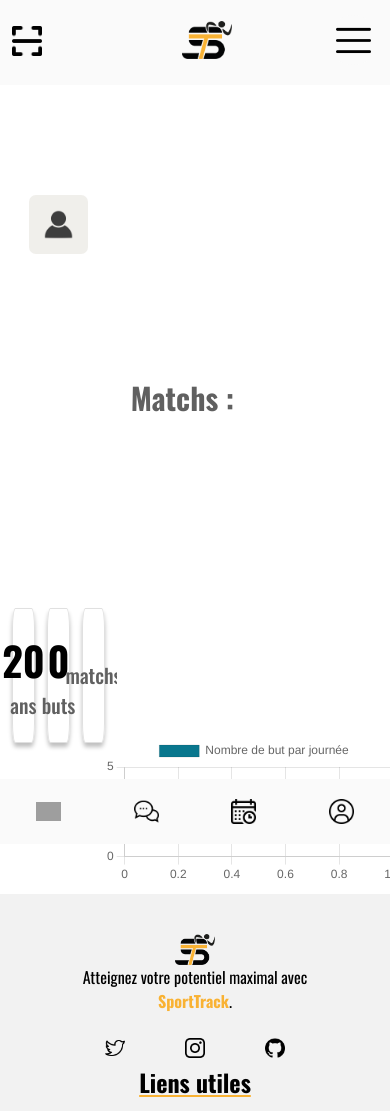
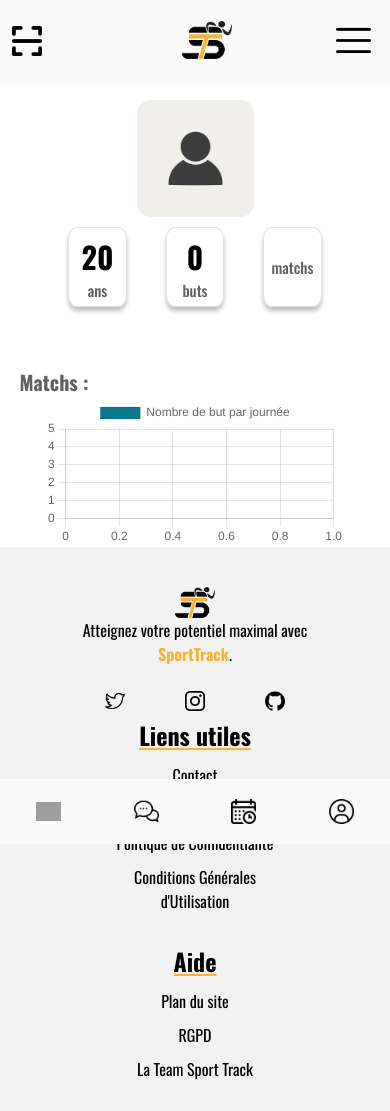
Before and after one commit to Arthur-Le-M/Sport-Track, a PHP site: page /Profil/page-joueur.php in a window 390 px wide; the page is wider, and only the part inside the window is pictured. Shown: the top 1111 px of that part. Run offline with PHP 8.4, Linux system fonts and the light colour scheme; the visitor is signed in with stand-in values (Sample User, id 1); data that the repository does not hold is empty; grey boxes are pictures that could not be loaded.

Commit message:
Responsivité de la page joueur

```diff
--- a/Profil/page-joueur.css
+++ b/Profil/page-joueur.css
@@ -206,3 +206,233 @@ main{
     padding-right: 15px;
     border-radius: 10px;
 }
+
+/* Responsive Tablette */
+@media screen and (max-width: 768px) {
+    main{
+        display: flex;
+        flex-direction: column;
+        align-items: center;
+        justify-content: center;
+        width: 100%;
+        height: 100%;
+    }
+    #containerGauche{
+        margin-top: 100px;
+        width: 100%;
+        height: 30%;
+    }
+
+    #sectionPP{
+        height: 30%;
+    }
+
+    #pp{
+        width: 30%;
+    }
+
+    #sectionPP h5{
+        font-size: 20px;
+    }
+
+    #sectionPP h3{
+        font-size: 40px;
+    }
+
+    #lienEquipe{
+        font-size: 20px;
+    }
+
+    #sectionPP h4{
+        font-size: 20px;
+    }
+
+    #statPerso{
+        height: 100px;
+    }
+
+    .statElement{
+        width: 10%;
+    }
+
+    .statElementVal{
+        font-size: 30px;
+    }
+
+    .statElementUnité{
+        font-size: 15px;
+    }
+
+    #containerDroite{
+        width: 100%;
+        height: 70%;
+    }
+
+    #matchContainer{
+        height: 70%;
+    }
+
+    #matchContainerTitle{
+        font-size: 20px;
+    }
+
+    .match{
+        width: 95%;
+    }
+
+    .dateContainer{
+        width: 20%;
+    }
+
+    .equipesContainer{
+        width: 60%;
+    }
+
+    .equipe{
+        font-size: 15px;
+    }
+
+    .resultatContainer{
+        width: 20%;
+    }
+
+    .resultat-gagnant{
+        padding: 5px;
+        padding-left: 10px;
+        padding-right: 10px;
+        border-radius: 5px;
+    }
+
+    .resultat-perdant{
+        padding: 5px;
+        padding-left: 10px;
+        padding-right: 10px;
+        border-radius: 5px;
+    }
+
+    .resultat-egalite{
+        padding: 5px;
+        padding-left: 10px;
+        padding-right: 10px;
+        border-radius: 5px;
+    }
+}
+
+/* Responsive Mobile */
+@media screen and (max-width: 480px) {
+    main{
+        display: flex;
+        flex-direction: column;
+        align-items: center;
+        justify-content: center;
+        width: 100%;
+        height: 100%;
+    }
+    #containerGauche{
+        margin-top: 100px;
+        width: 100%;
+        height: 30%;
+    }
+
+    #sectionPP{
+        height: 30%;
+    }
+
+    #pp{
+        width: 30%;
+    }
+
+    #sectionPP h5{
+        font-size: 20px;
+    }
+
+    #sectionPP h3{
+        font-size: 40px;
+    }
+
+    #lienEquipe{
+        font-size: 20px;
+    }
+
+    #sectionPP h4{
+        font-size: 20px;
+    }
+
+    #statPerso{
+        height: 100px;
+    }
+
+    .statElement{
+        width: 15%;
+    }
+
+    .statElementVal{
+        font-size: 30px;
+    }
+
+    .statElementUnité{
+        font-size: 15px;
+    }
+
+    #containerDroite{
+        width: 100%;
+        height: 70%;
+    }
+
+    #matchContainer{
+        height: 70%;
+    }
+
+    #matchContainerTitle{
+        font-size: 20px;
+    }
+
+    .match{
+        width: 95%;
+    }
+
+    .dateContainer{
+        width: 20%;
+    }
+
+    .equipesContainer{
+        width: 60%;
+    }
+
+    .equipe{
+        font-size: 15px;
+    }
+
+    .equipe-win{
+        font-size: 15px;
+    }
+
+    .resultatContainer{
+        width: 20%;
+    }
+
+    .resultat-gagnant{
+        padding: 5px;
+        padding-left: 10px;
+        padding-right: 10px;
+        border-radius: 5px;
+    }
+
+    .resultat-perdant{
+        padding: 5px;
+        padding-left: 10px;
+        padding-right: 10px;
+        border-radius: 5px;
+    }
+
+    .resultat-egalite{
+        padding: 5px;
+        padding-left: 10px;
+        padding-right: 10px;
+        border-radius: 5px;
+    }
+
+    .date{
+        font-size: 12px;
+    }
+}
```
